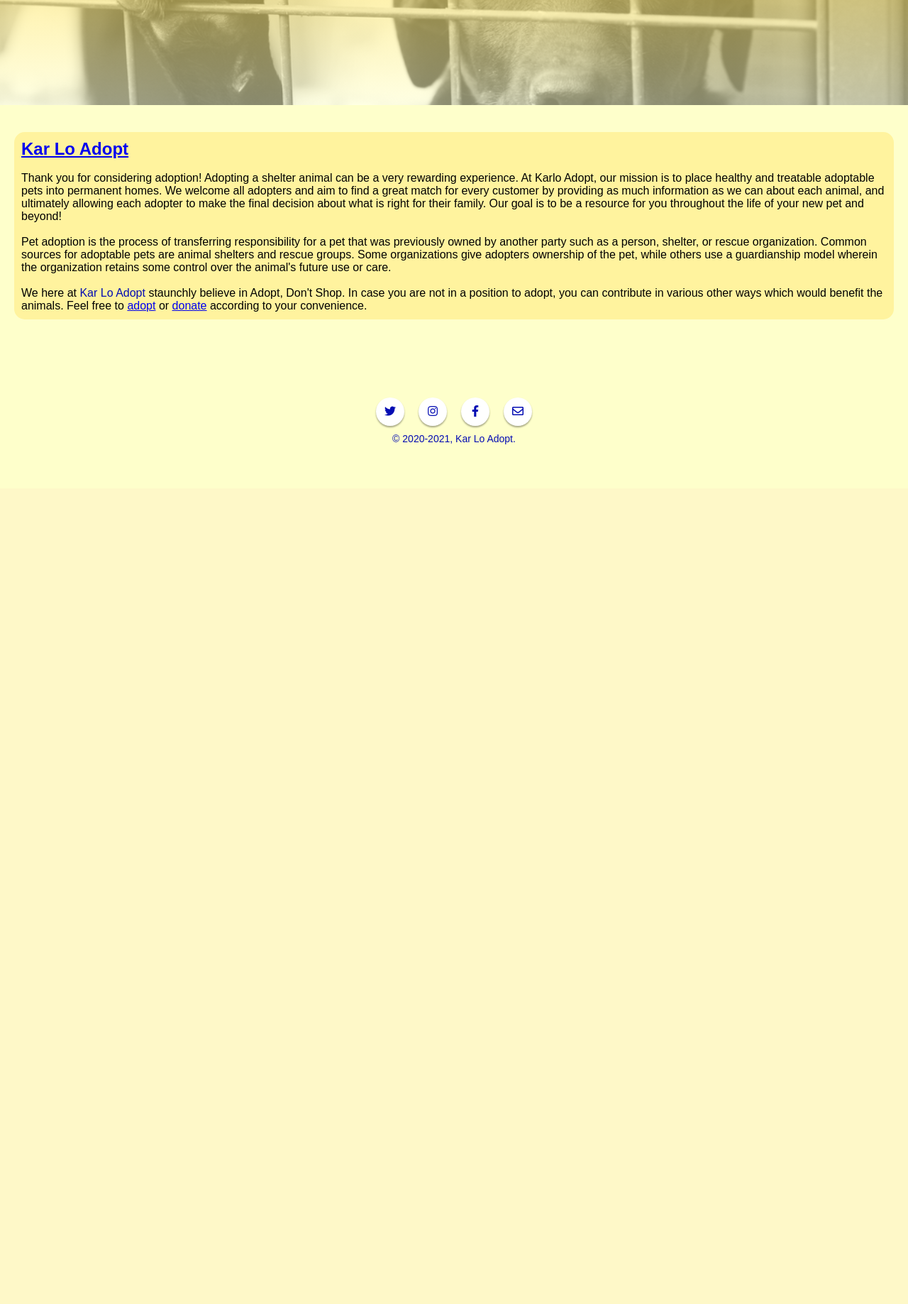
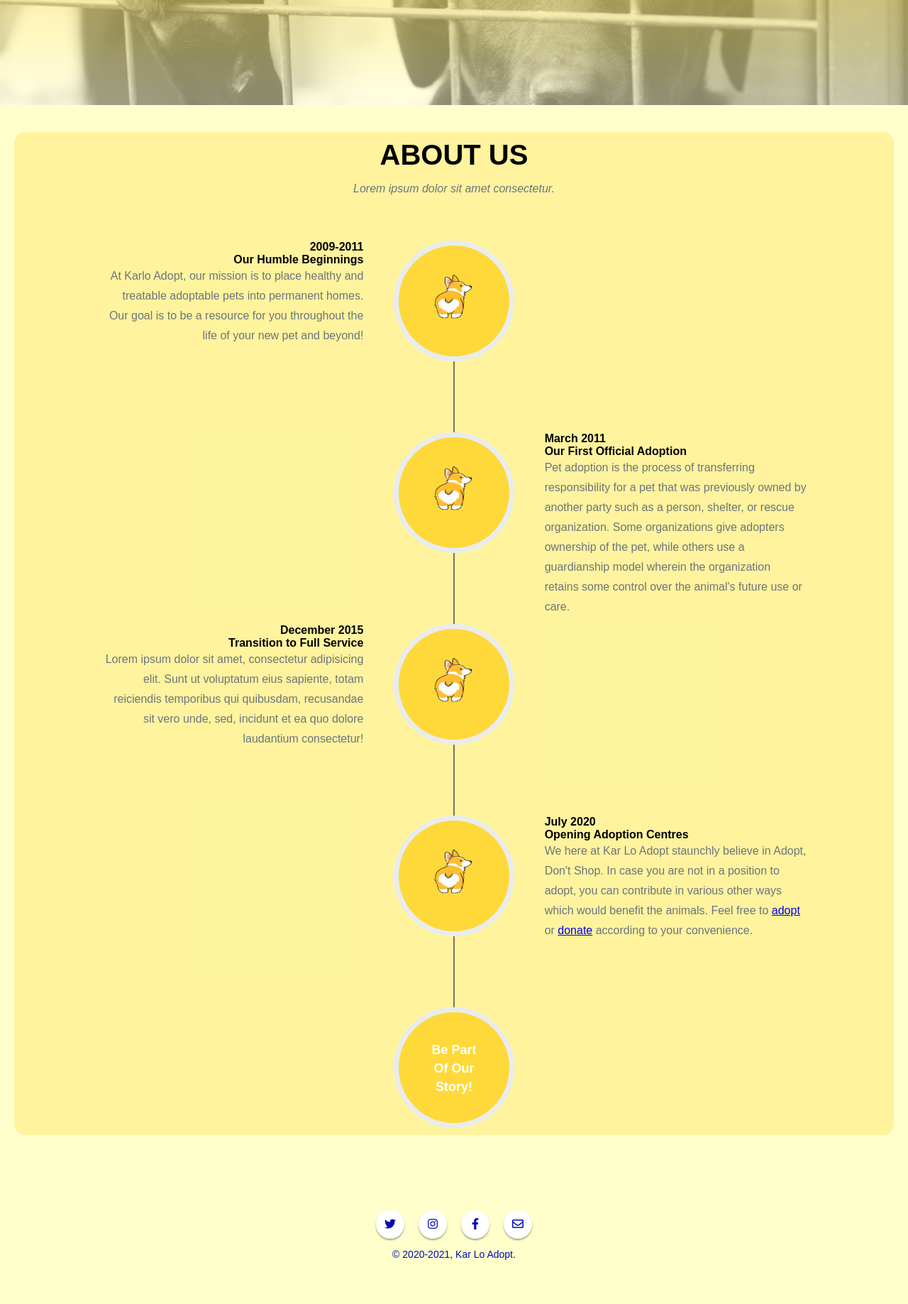
Before and after one commit to cineris/Animal-Adoption-Website---Sem5-WP-Project, a PHP site: page / in a window 1280 px wide. Shown: the part 152-1989 px from the top of the page at 71% size. Before the commit the page ends 778 px from the top, so only its background shows below. Run offline with PHP 8.4, Linux system fonts and the light colour scheme; some libraries are stand-ins or nearby versions.

Commit message:
homepage css

```diff
--- a/index.html
+++ b/index.html
@@ -27,24 +27,6 @@
     </header>
     </div>
     <br>
-    <div id="about">
-        <a href="adopt.html">
-        <h2> Kar Lo Adopt </h2><br>
-        </a>
-        <article>
-            Thank you for considering adoption! Adopting a shelter animal can be a very rewarding experience. At Karlo Adopt, our mission is to place healthy and treatable adoptable pets into permanent homes. We welcome all adopters and aim to find a great match for every customer by providing as much information as we can about each animal, and ultimately allowing each adopter to make the final decision about what is right for their family. Our goal is to be a resource for you throughout the life of your new pet and beyond!
-        </article>
-        <br>
-        <article>
-            Pet adoption is the process of transferring responsibility for a pet that was previously owned by another party such as a person, shelter, or rescue organization. Common sources for adoptable pets are animal shelters and rescue groups. Some organizations give adopters ownership of the pet, while others use a guardianship model wherein the organization retains some control over the animal's future use or care.
-        </article>
-        <br>
-        <article>
-            We here at <span style="color:#040CB3">Kar Lo Adopt</span> staunchly believe in Adopt, Don't Shop. In case you are not in a position to adopt, you can contribute in various other ways which would benefit the animals. Feel free to <a href="adopt.html">adopt</a> or <a href="donate.html">donate</a> according to your convenience.
-        </article>
-
-    </div>
-
 
     <!-- log in/sign up -  pop up form -->
     <div class="popup lg">
@@ -115,6 +97,67 @@
 	</div>
     -->
 
+    <section class="page-section" id="about">
+            <div class="container">
+                <div class="text-center">
+                    <h2 class="section-heading text-uppercase">About Us</h2>
+                    <h3 class="section-subheading text-muted">Lorem ipsum dolor sit amet consectetur.</h3>
+                </div>
+                <ul class="timeline">
+                    <li>
+                        <div class="timeline-image"></div>
+                        <div class="timeline-panel">
+                            <div class="timeline-heading">
+                                <h4>2009-2011</h4>
+                                <h4 class="subheading">Our Humble Beginnings</h4>
+                            </div>
+                            <div class="timeline-body"><p class="text-muted">At Karlo Adopt, our mission is to place healthy and treatable adoptable pets into permanent homes. Our goal is to be a resource for you throughout the life of your new pet and beyond!</p></div>
+                        </div>
+                    </li>
+                    <li class="timeline-inverted">
+                        <div class="timeline-image"></div>
+                        <div class="timeline-panel">
+                            <div class="timeline-heading">
+                                <h4>March 2011</h4>
+                                <h4 class="subheading">Our First Official Adoption</h4>
+                            </div>
+                            <div class="timeline-body"><p class="text-muted">Pet adoption is the process of transferring responsibility for a pet that was previously owned by another party such as a person, shelter, or rescue organization. Some organizations give adopters ownership of the pet, while others use a guardianship model wherein the organization retains some control over the animal's future use or care.</p></div>
+                        </div>
+                    </li>
+                    <li>
+                        <div class="timeline-image"></div>
+                        <div class="timeline-panel">
+                            <div class="timeline-heading">
+                                <h4>December 2015</h4>
+                                <h4 class="subheading">Transition to Full Service</h4>
+                            </div>
+                            <div class="timeline-body"><p class="text-muted">Lorem ipsum dolor sit amet, consectetur adipisicing elit. Sunt ut voluptatum eius sapiente, totam reiciendis temporibus qui quibusdam, recusandae sit vero unde, sed, incidunt et ea quo dolore laudantium consectetur!</p></div>
+                        </div>
+                    </li>
+                    <li class="timeline-inverted">
+                        <div class="timeline-image"></div>
+                        <div class="timeline-panel">
+                            <div class="timeline-heading">
+                                <h4>July 2020</h4>
+                                <h4 class="subheading">Opening Adoption Centres</h4>
+                            </div>
+                            <div class="timeline-body"><p class="text-muted">We here at Kar Lo Adopt staunchly believe in Adopt, Don't Shop. In case you are not in a position to adopt, you can contribute in various other ways which would benefit the animals. Feel free to <a href="adopt.html">adopt</a> or <a href="donate.html">donate</a> according to your convenience.</p></div>
+                        </div>
+                    </li>
+                    <li class="timeline-inverted">
+                        <div class="timeline-image" id="final-image">
+                            <h4>
+                                Be Part
+                                <br>
+                                Of Our
+                                <br>
+                                Story!
+                            </h4>
+                        </div>
+                    </li>
+                </ul>
+            </div>
+        </section>
 
     <br>
     <!-- footer -->
--- a/style/homepage.css
+++ b/style/homepage.css
@@ -264,6 +264,265 @@ header button:hover{
 	width: auto;
 } */
 
+.timeline {
+    position: relative;
+    padding: 0;
+    list-style: none;
+}
+.timeline:before {
+    position: absolute;
+    top: 0;
+    bottom: 0;
+    left: 40px;
+    width: 2px;
+    margin-left: -1.5px;
+    content: "";
+    background-color: #747474;
+}
+.timeline > li {
+  position: relative;
+  min-height: 50px;
+  margin-bottom: 50px;
+}
+
+.timeline > li .timeline-panel {
+  position: relative;
+  float: right;
+  width: 100%;
+  padding: 0 20px 0 100px;
+  text-align: left;
+}
+.timeline > li .timeline-panel:before {
+  right: auto;
+  left: -15px;
+  border-right-width: 15px;
+  border-left-width: 0;
+}
+.timeline > li .timeline-panel:after {
+  right: auto;
+  left: -14px;
+  border-right-width: 14px;
+  border-left-width: 0;
+}
+.timeline > li .timeline-image {
+  position: absolute;
+  z-index: 100;
+  left: 0;
+  width: 80px;
+  height: 80px;
+  margin-left: 0;
+  text-align: center;
+  color: white;
+  border: 7px solid #e9ecef;
+  border-radius: 100%;
+  background-color: #FFD939;
+  background-image: url("../images/corgi.png");
+  background-size: cover;
+}
+
+.timeline > li .timeline-image#final-image {
+  background-color: #FFD939;
+  background-image: none;
+  background-size: cover;
+}
+
+
+.timeline > li .timeline-image h4, .timeline > li .timeline-image .h4 {
+  font-size: 10px;
+  line-height: 14px;
+  margin-top: 12px;
+}
+.timeline > li.timeline-inverted > .timeline-panel {
+  float: right;
+  padding: 0 20px 0 100px;
+  text-align: left;
+}
+.timeline > li.timeline-inverted > .timeline-panel:before {
+  right: auto;
+  left: -15px;
+  border-right-width: 15px;
+  border-left-width: 0;
+}
+.timeline > li.timeline-inverted > .timeline-panel:after {
+  right: auto;
+  left: -14px;
+  border-right-width: 14px;
+  border-left-width: 0;
+}
+.timeline > li:last-child {
+  margin-bottom: 0;
+}
+.timeline .timeline-heading h4, .timeline .timeline-heading .h4 {
+  margin-top: 0;
+  color: inherit;
+}
+.timeline .timeline-heading h4.subheading, .timeline .timeline-heading .subheading.h4 {
+  text-transform: none;
+}
+.timeline .timeline-body > ul,
+.timeline .timeline-body > p {
+  margin-bottom: 0;
+}
+
+@media (min-width: 768px) {
+  .timeline:before {
+    left: 50%;
+  }
+  .timeline > li {
+    min-height: 100px;
+    margin-bottom: 100px;
+  }
+  .timeline > li .timeline-panel {
+    float: left;
+    width: 41%;
+    padding: 0 20px 20px 30px;
+    text-align: right;
+  }
+  .timeline > li .timeline-image {
+    left: 50%;
+    width: 100px;
+    height: 100px;
+    margin-left: -50px;
+  }
+  .timeline > li .timeline-image h4, .timeline > li .timeline-image .h4 {
+    font-size: 13px;
+    line-height: 18px;
+    margin-top: 16px;
+  }
+  .timeline > li.timeline-inverted > .timeline-panel {
+    float: right;
+    padding: 0 30px 20px 20px;
+    text-align: left;
+  }
+}
+@media (min-width: 992px) {
+  .timeline > li {
+    min-height: 150px;
+  }
+  .timeline > li .timeline-panel {
+    padding: 0 20px 20px;
+  }
+  .timeline > li .timeline-image {
+    width: 150px;
+    height: 150px;
+    margin-left: -75px;
+  }
+  .timeline > li .timeline-image h4, .timeline > li .timeline-image .h4 {
+    font-size: 18px;
+    line-height: 26px;
+    margin-top: 30px;
+  }
+  .timeline > li.timeline-inverted > .timeline-panel {
+    padding: 0 20px 20px;
+  }
+}
+@media (min-width: 1200px) {
+  .timeline > li {
+    min-height: 170px;
+  }
+.timeline > li .timeline-panel {
+    padding: 0 20px 20px 100px;
+  }
+.timeline > li .timeline-image {
+    width: 170px;
+    height: 170px;
+    margin-left: -85px;
+  }
+  .timeline > li .timeline-image h4, .timeline > li .timeline-image .h4 {
+    margin-top: 40px;
+  }
+  .timeline > li.timeline-inverted > .timeline-panel {
+    padding: 0 100px 20px 20px;
+  }
+}
+
+.page-section {
+  padding: 6rem 0;
+}
+.page-section h2.section-heading, .page-section .section-heading.h2 {
+  font-size: 2.5rem;
+  margin-top: 0;
+  margin-bottom: 1rem;
+}
+.page-section h3.section-subheading, .page-section .section-subheading.h3 {
+  font-size: 1rem;
+  font-weight: 400;
+  font-style: italic;
+  font-family: "Roboto Slab", -apple-system, BlinkMacSystemFont, "Segoe UI", Roboto, "Helvetica Neue", Arial, sans-serif, "Apple Color Emoji", "Segoe UI Emoji", "Segoe UI Symbol", "Noto Color Emoji";
+  margin-bottom: 4rem;
+}
+
+@media (min-width: 768px) {
+  section {
+    padding: 9rem 0;
+  }
+}
+
+.text-center {
+    text-align: center !important;
+}
+
+.page-section h2.section-heading, .page-section .section-heading.h2 {
+    font-size: 2.5rem;
+    margin-top: 0;
+    margin-bottom: 1rem;
+}
+.text-uppercase {
+    text-transform: uppercase !important;
+}
+
+.page-section h3.section-subheading, .page-section .section-subheading.h3 {
+    font-size: 1rem;
+    font-weight: 400;
+    font-style: italic;
+    font-family: "Roboto Slab", sans-serif;
+    margin-bottom: 4rem;
+}
+
+.text-muted {
+    --bs-text-opacity: 1;
+    color: #6c757d !important;
+}
+
+p {
+    line-height: 1.75;
+}
+@media (min-width: 1400px)
+.container-xxl, .container-xl, .container-lg, .container-md, .container-sm, .container {
+    max-width: 1320px;
+}
+@media (min-width: 1200px)
+.container-xl, .container-lg, .container-md, .container-sm, .container {
+    max-width: 1140px;
+}
+@media (min-width: 992px)
+.container-lg, .container-md, .container-sm, .container {
+    max-width: 960px;
+}
+@media (min-width: 768px)
+.container-md, .container-sm, .container {
+    max-width: 720px;
+}
+@media (min-width: 576px)
+.container-sm, .container {
+    max-width: 540px;
+}
+.container, .container-fluid, .container-xxl, .container-xl, .container-lg, .container-md, .container-sm {
+    width: 100%;
+    padding-right: var(--bs-gutter-x, 0.75rem);
+    padding-left: var(--bs-gutter-x, 0.75rem);
+    margin-right: auto;
+    margin-left: auto;
+}
+*, *::before, *::after {
+    box-sizing: border-box;
+}
+user agent stylesheet
+div {
+    display: block;
+}
+
+
 /* footer */
 footer {
     width: 100%;
```
